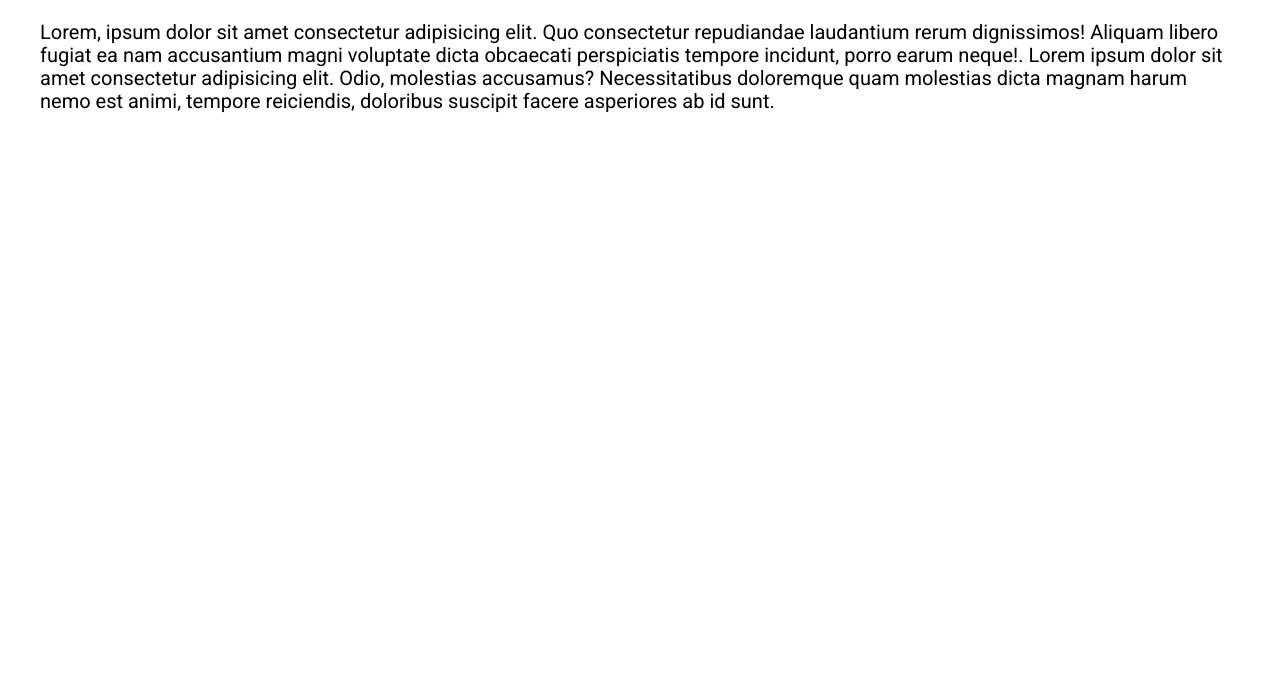
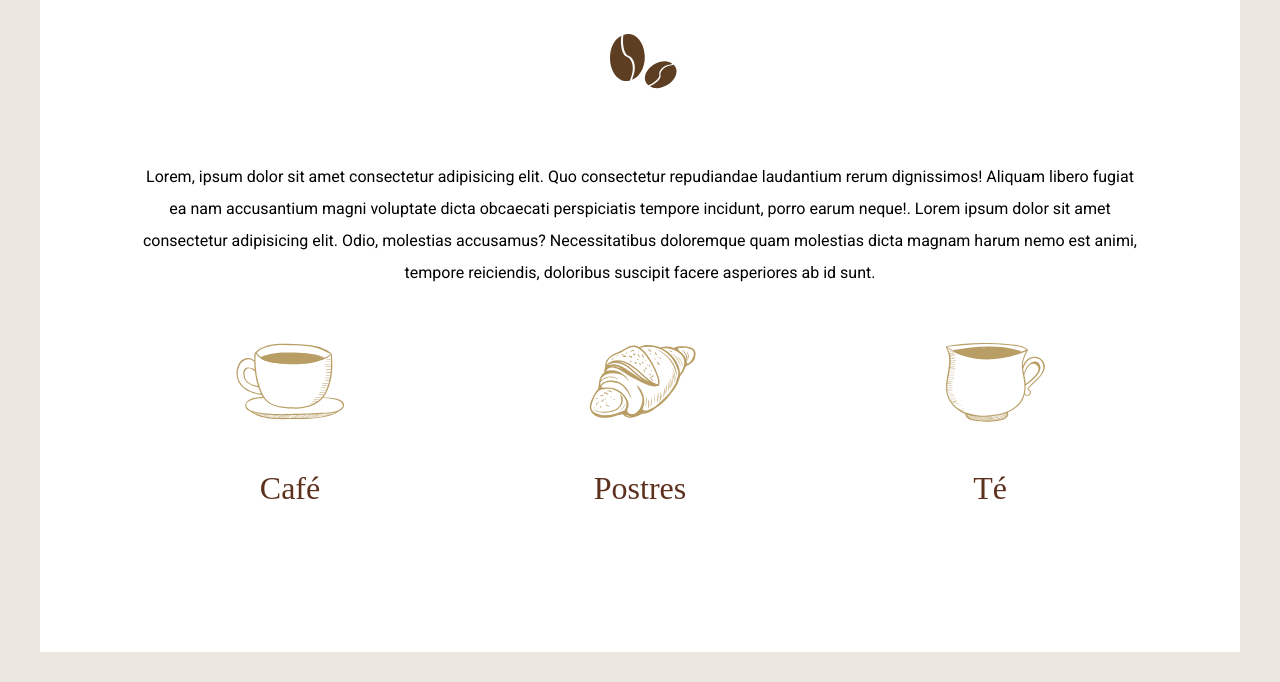
Before and after one commit to pedropalmeros/Cafeteria_web, a website: page index.html in a window 1280 px wide. Shown: the part 770-1452 px from the top of the page. Before the commit the page ends 903 px from the top, so only its background shows below. Drawn offline with Linux system fonts and the light colour scheme; a web font is replaced by a local one.

Commit message:
Adding styles to --Sobre Nosotros--

```diff
--- a/index.html
+++ b/index.html
@@ -7,7 +7,7 @@
     <title>Cafetería SASS</title>
     <link rel="preconnect" href="https://fonts.googleapis.com">
     <link rel="preconnect" href="https://fonts.gstatic.com" crossorigin>
-    <link href="https://fonts.googleapis.com/css2?family=Roboto:wght@400;700;900&display=swap" rel="stylesheet">
+    <link href="https://fonts.googleapis.com/css2?family=Bona+Nova&family=Raleway:wght@700;900&family=Roboto:wght@400;700;900&display=swap" rel="stylesheet">
     <link rel="stylesheet" href="./build/css/app.css">
 </head>
 <body>
@@ -32,7 +32,8 @@
         </div><!--contenido-header-->
     </header><!-- header-inicio -->
 
-    <main class="contenedor contenido-principal">
+    <main class="contenedor contenido-principal text-center">
+        <section class="conoce">
             <h2><span>Conoce más</span> Sobre nosotros</h2>
 
             <p>Lorem, ipsum dolor sit amet consectetur adipisicing elit. Quo consectetur repudiandae laudantium rerum dignissimos!
@@ -40,6 +41,26 @@
                 porro earum neque!. Lorem ipsum dolor sit amet consectetur adipisicing elit. Odio, molestias accusamus?
                 Necessitatibus doloremque quam molestias dicta magnam harum nemo est animi, tempore reiciendis, doloribus
                 suscipit facere asperiores ab id sunt.</p>
+        </section>
+
+        <section class="iconos">
+            <ul class="listado-iconos">
+                <li>
+                    <img src="./build/img/icono_cafe.svg" alt="icono cafe">
+                    <p>Café</p>
+                </li>
+
+                <li>
+                    <img src="./build/img/icono_postre.svg" alt="icono postre">
+                    <p>Postres</p>
+                </li>
+
+                <li>
+                    <img src="./build/img/icono_te.svg" alt="icono te">
+                    <p>Té</p>
+                </li>
+            </ul>
+        </section>
     </main>
 </body>
 </html>
--- a/src/scss/app.scss
+++ b/src/scss/app.scss
@@ -1,2 +1,3 @@
 @use "./base";
 @use "./header";
+@use "inicio";
--- a/src/scss/base/_globales.scss
+++ b/src/scss/base/_globales.scss
@@ -10,13 +10,15 @@ html{
 }
 
 body{
-    font-family: v.$fuente_principal;
+    background-color: v.$cafeClaro;
+    font-family: v.$fuenteSecundaria;
     font-size: 1.6rem;
 }
 
 p{
     color: v.$negro;
-    font-size: 2rem;
+    font-size: 1.6rem;
+    line-height: 2;
 }
 
 .contenedor{
@@ -34,18 +36,8 @@ img{
     max-width: 100%;
 }
 
-h1, h2, h3{
-    margin: 0 0 v.$separacion 0;
+ul{
+    list-style: none;
+    margin: 0;
+    padding: 0;
 }
-
-h1{
-    font-size: 4rem;
-}
-
-h2{
-    font-size: 3.6rem;
-}
-
-h3{
-    font-size: 3.2rem;
-}
--- a/src/scss/base/_index.scss
+++ b/src/scss/base/_index.scss
@@ -1,4 +1,6 @@
 @forward 'normalize';
 @forward 'variables';
+@forward 'mixins';
 @forward 'globales';
+@forward 'tipografia';
 @forward 'utilidades';
--- a/src/scss/base/_mixins.scss
+++ b/src/scss/base/_mixins.scss
@@ -17,3 +17,9 @@
         @content;
     }
 }
+
+@mixin grid ($columnas, $spaceBetweenColumns){
+    column-gap: $spaceBetweenColumns;
+    display: grid;
+    grid-template-columns: repeat($columnas,1fr);
+}
--- /dev/null
+++ b/src/scss/base/_tipografia.scss
@@ -0,0 +1,37 @@
+@use 'variables'as v;
+
+h1, h2, h3{
+    font-family: v.$fuentePrincipal;
+    line-height: 1.5;
+    margin: 0 0 v.$separacion 0;
+    text-align: center;
+    text-transform: uppercase;
+}
+
+h1{
+    font-size: 4rem;
+}
+
+h2{
+    color: v.$primario;
+    font-size: 3.6rem;
+    span{
+        color: v.$secundario;
+        display: block;
+        font-size: 1.8rem;
+    }
+    &::after{
+        background-image: url(../img/cafe.svg);
+        background-repeat: no-repeat;
+        background-size: 10rem;
+        content:'';
+        display: block;
+        height: 10rem;
+        margin: 0 auto;
+        width: 10rem;
+    }
+}
+
+h3{
+    font-size: 3.2rem;
+}
--- a/src/scss/base/_variables.scss
+++ b/src/scss/base/_variables.scss
@@ -1,5 +1,7 @@
 // Fuentes
-$fuente_principal: 'Roboto', sans-serif;
+$fuentePrincipal: 'Raleway', sans-serif;
+$fuenteSecundaria: 'Roboto', sans-serif;
+$fuenteCursiva: 'Bona Nova', serif;
 
 // Media Queries
 $telefono: 480px;
--- /dev/null
+++ b/src/scss/inicio/_contenido.scss
@@ -0,0 +1,14 @@
+@use 'base/variables' as v;
+@use 'base/mixins' as m;
+
+.contenido-principal{
+    background-color: v.$blanco;
+    margin-bottom: 3rem;
+    padding: 5rem 2rem;
+
+    @include m.tablet {
+        margin-top: -10rem;
+        padding: 10rem;
+        position: relative;
+    }
+}
--- /dev/null
+++ b/src/scss/inicio/_iconos.scss
@@ -0,0 +1,28 @@
+@use 'base/variables' as v;
+@use 'base/mixins' as m;
+
+.iconos{
+    margin-top: 5rem;
+    .listado-iconos{
+        @include m.tablet{
+            @include m.grid(3,5rem);
+        }
+        li{
+            img{
+                margin: 0 auto;
+                width: 12rem;
+            }
+            p{
+                color: v.$primario;
+                font-family: v.$fuenteCursiva;
+                font-size: 3.2rem;
+                margin-top: 1rem;
+            }
+            @include m.tablet {
+                p{
+                    margin-top: 3.2rem;
+                }
+            }
+        }
+    }
+}
--- /dev/null
+++ b/src/scss/inicio/_index.scss
@@ -0,0 +1,2 @@
+@forward 'contenido';
+@forward 'iconos';
```
Also changed, not shown: build/css/app.css. Lines whose indentation alone changed are shown as unchanged.
